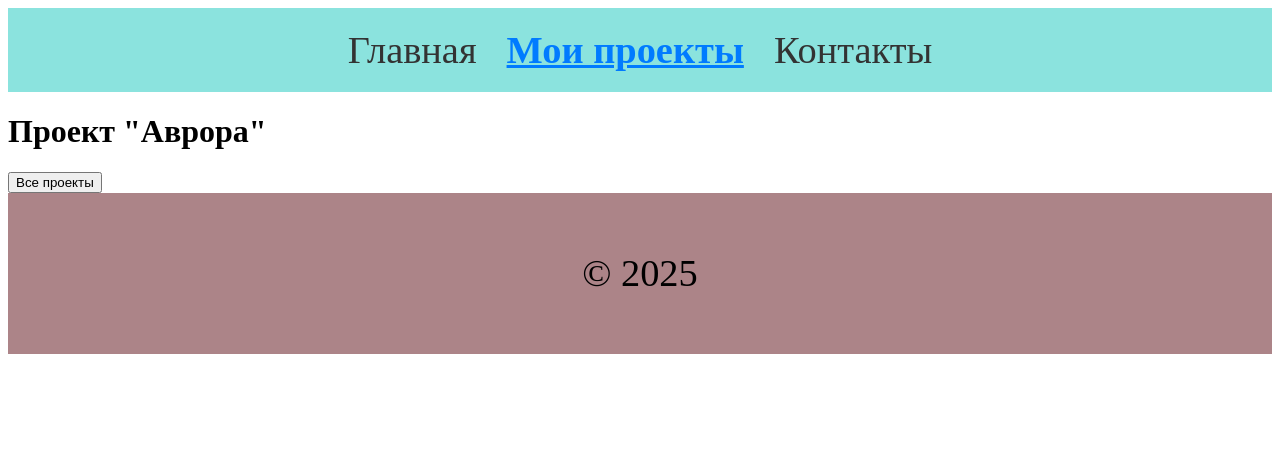
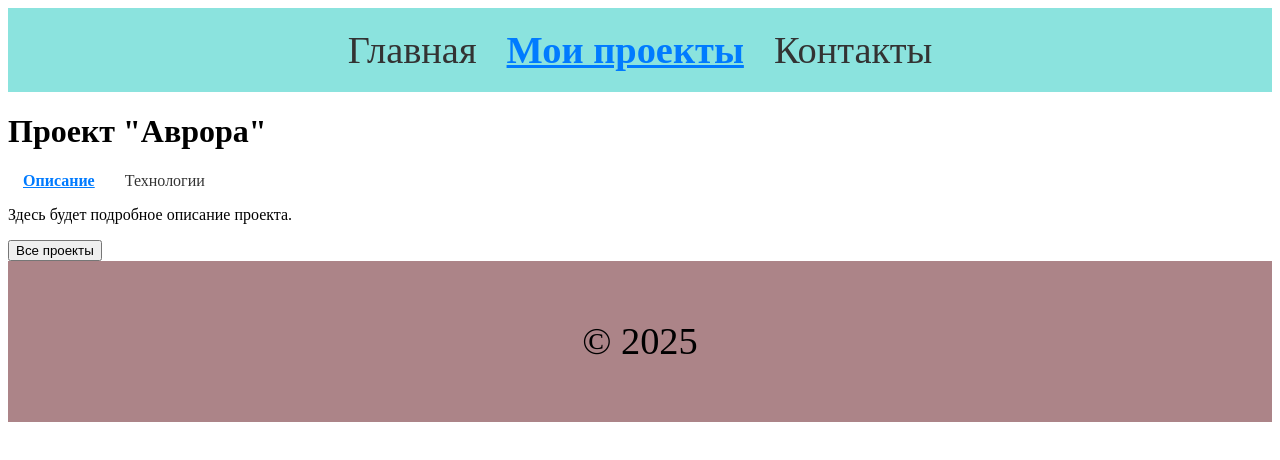
Before and after one commit to IVShelkunov/React_lessons, a React (Vite) app: page /projects/1 in a window 1280 px wide. Shown: the top 460 px of the page. Built offline with nearby package versions, Linux system fonts and the light colour scheme.

Commit message:
add tabs for project

```diff
--- /dev/null
+++ b/src/components/ProjectDescription.tsx
@@ -0,0 +1,3 @@
+export function ProjectDescription() {
+	return <p>Здесь будет подробное описание проекта.</p>;
+}
--- /dev/null
+++ b/src/components/ProjectTech.tsx
@@ -0,0 +1,3 @@
+export function ProjectTech() {
+	return <p>Здесь будет список технологий проекта.</p>;
+}
--- a/src/main.tsx
+++ b/src/main.tsx
@@ -8,6 +8,8 @@ import { NotFoundPage } from './pages/NotFoundPage.tsx'
 import { ProjectsPage } from './pages/ProjectsPage.tsx'
 import { ContactsPage } from './pages/ContactsPage.tsx'
 import { ProjectDetailPage } from './pages/ProjectDetailPage.tsx'
+import { ProjectDescription } from './components/ProjectDescription.tsx'
+import { ProjectTech } from './components/ProjectTech.tsx'
 const router = createBrowserRouter([
   {
     path: '/',
@@ -28,7 +30,17 @@ const router = createBrowserRouter([
       },
       {
         path: 'projects/:projectId',
-        element: <ProjectDetailPage/>
+        element: <ProjectDetailPage/>,
+        children: [
+          {
+            index: true ,
+            element: <ProjectDescription/>
+          },
+          {
+            path: 'tech',
+            element: <ProjectTech/>
+          }
+        ]
       }
 
     ]
--- a/src/pages/ProjectDetailPage.tsx
+++ b/src/pages/ProjectDetailPage.tsx
@@ -1,4 +1,4 @@
-import { useNavigate, useOutletContext, useParams } from "react-router-dom";
+import { NavLink, Outlet, useNavigate, useOutletContext, useParams } from "react-router-dom";
 import type { ProjectParams, ProjectsContextTypes } from "../types/types";
 
 export function ProjectDetailPage() {
@@ -10,6 +10,11 @@ export function ProjectDetailPage() {
 		return(
 		<div>
 			<h1>{currentProject.name}</h1>
+			<nav>
+				<NavLink to={`/projects/${projectId}`} end >Описание</NavLink>
+				<NavLink to={`/projects/${projectId}/tech`}>Технологии</NavLink>
+			</nav>
+			<Outlet/>
 			<button onClick={() => navigate('/projects')}>Все проекты</button>
 		</div>
 		);
```
